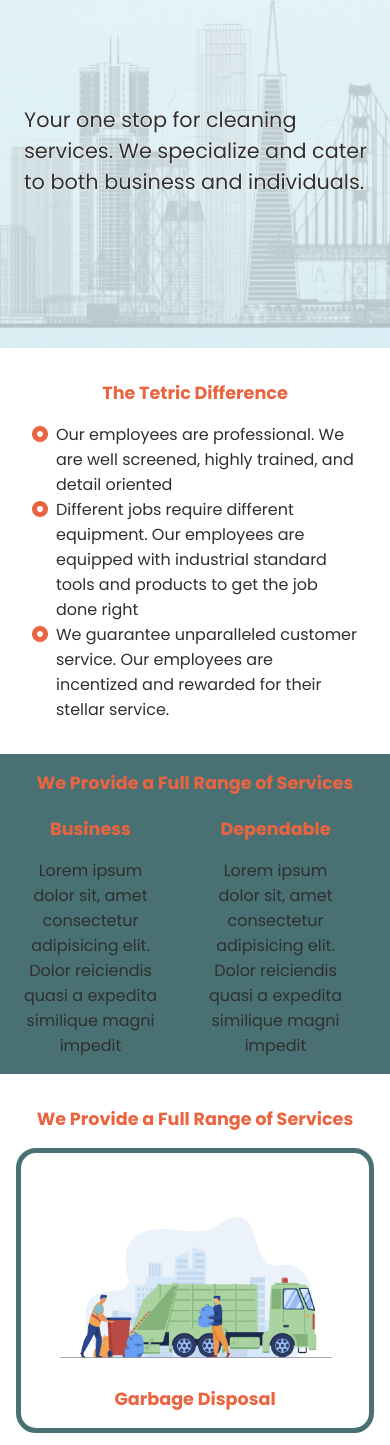
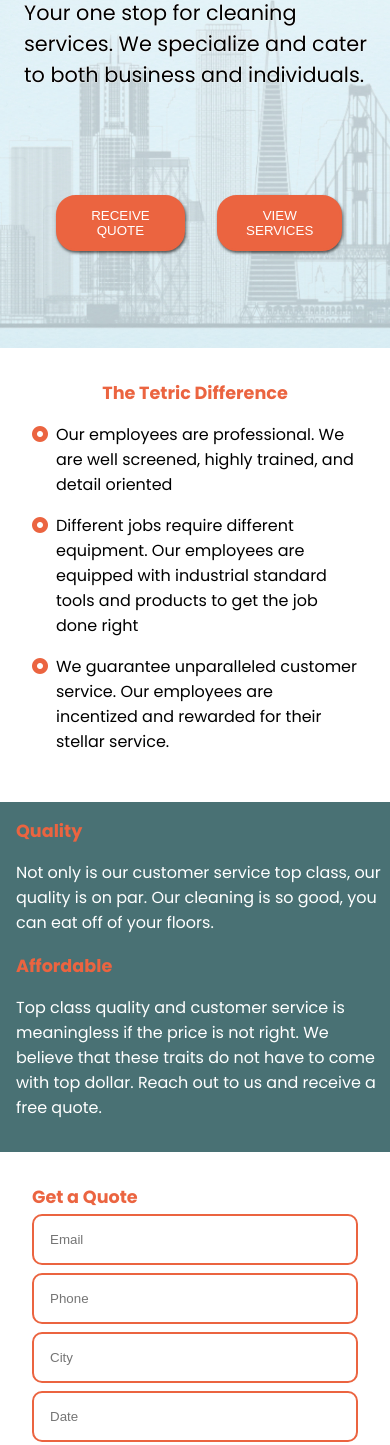
Before and after one commit to kson4/tetric-disposal, a website: page public/index.html in a window 390 px wide. Shown: the part 469-1914 px from the top of the page. Drawn offline with Linux system fonts and the light colour scheme.

Commit message:
mobile home page done -(form)

```diff
--- a/public/css/styles.css
+++ b/public/css/styles.css
@@ -49,9 +49,6 @@ h3,
 h4 {
   font-size: 1.1em;
   color: var(--primary);
-}
-p {
-  color: #2f2f2f;
 }
 .white-outline {
   text-shadow: 0 0 1px #fff, 0 0 1px #fff, 0 0 1px #fff, 0 0 1px #fff;
@@ -124,6 +121,13 @@ p {
   padding: 0 1rem;
   text-shadow: 0 0 1px #fff, 0 0 1px #fff, 0 0 1px #fff, 0 0 1px #fff;
 }
+.hero-btns {
+  grid-row: 4;
+  grid-column: 2/8;
+  display: flex;
+  gap: 2rem;
+  height: 4rem;
+}
 
 #company {
   display: grid;
@@ -144,28 +148,13 @@ p {
 }
 .company-text-step {
   display: flex;
+  margin-bottom: 1rem;
 }
 .fa-circle-dot {
   color: var(--primary);
   margin-top: 0.25rem;
   margin-right: 0.5rem;
 }
-
-/* .company-text-skills {
-  grid-column: 1/8;
-  text-align: center;
-  border: 1px solid red;
-}
-
-.company-text-skills h3 {
-  width: 100%;
-  grid-row: 1;
-  grid-column: 1/6;
-}
-.company-l1,
-.company-l2 {
-  grid-row: 2;
-} */
 
 .company-text-skills {
   padding: 1rem 0;
@@ -178,19 +167,33 @@ p {
 .company-text-skills {
   grid-column: 1/9;
   display: grid;
-  grid-template-columns: repeat(2, 1fr);
-  gap: 0.25rem;
+  /* grid-template-columns: repeat(2, 1fr); */
+  gap: 0.15rem;
   background-color: var(--secondary);
+}
+.company-text-skills div {
+  grid-column: 1/9;
+  margin-left: 1rem;
+  margin-bottom: 1rem;
   color: white;
 }
-.company-text-skills div {
+.company-text-skills h4 {
+  margin-bottom: 1rem;
+}
+.company-l1 {
+  grid-row: 1;
+}
+.company-l2 {
   grid-row: 2;
-  padding: 0 1rem;
+}
+/* .company-text-skills div {
+  grid-row: 2;
+  margin: 0 0.5rem;
   text-align: center;
 }
 .company-text-skills > div > h4 {
   padding-bottom: 1rem;
-}
+} */
 
 /* SERVICES */
 #services {
--- a/public/index.html
+++ b/public/index.html
@@ -36,6 +36,10 @@
           Your one stop for cleaning services. We specialize and cater to both
           business and individuals.
         </p>
+        <div class="hero-btns">
+          <button class="btn">Receive Quote</button>
+          <button class="btn">View Services</button>
+        </div>
       </div>
     </section>
     <section id="company" class="grid">
@@ -64,43 +68,27 @@
           </p>
         </div>
       </div>
-      <!-- <div class="company-text-skills grid">
+      <div class="company-text-skills grid">
         <div class="company-l1">
           <h4>Quality</h4>
           <p>
-            Lorem ipsum dolor sit, amet consectetur adipisicing elit. Dolor
-            reiciendis quasi a expedita similique magni impedit
+            Not only is our customer service top class, our quality is on par.
+            Our cleaning is so good, you can eat off of your floors.
           </p>
         </div>
         <div class="company-l2">
-          <h4>Dependable</h4>
+          <h4>Affordable</h4>
           <p>
-            Lorem ipsum dolor sit, amet consectetur adipisicing elit. Dolor
-            reiciendis quasi a expedita similique magni impedit
-          </p>
-        </div>
-      </div> -->
-      <div class="company-text-skills grid">
-        <h3>We Provide a Full Range of Services</h3>
-        <div class="company-l1">
-          <h4>Business</h4>
-          <p>
-            Lorem ipsum dolor sit, amet consectetur adipisicing elit. Dolor
-            reiciendis quasi a expedita similique magni impedit
-          </p>
-        </div>
-        <div class="company-l2">
-          <h4>Dependable</h4>
-          <p>
-            Lorem ipsum dolor sit, amet consectetur adipisicing elit. Dolor
-            reiciendis quasi a expedita similique magni impedit
+            Top class quality and customer service is meaningless if the price
+            is not right. We believe that these traits do not have to come with
+            top dollar. Reach out to us and receive a free quote.
           </p>
         </div>
       </div>
     </section>
     <section id="services">
-      <h3>We Provide a Full Range of Services</h3>
-      <ul class="services">
+      <!-- <h3>We Provide a Full Range of Services</h3> -->
+      <!-- <ul class="services">
         <li>
           <img src="./img/garbage.jpg" />
           <h4>Garbage Disposal</h4>
@@ -113,7 +101,7 @@
           <img src="./img/office.jpg" />
           <h4>Office Cleaning Services</h4>
         </li>
-      </ul>
+      </ul> -->
     </section>
     <section id="contact">
       <h3>Get a Quote</h3>
@@ -136,6 +124,7 @@
         <h5>Phone:</h5>
         <p>(415)-xxx-xxxx</p>
       </div>
+
       <p class="copyright">Tetric Disposals - Copyright 2022</p>
     </footer>
   </body>
```
